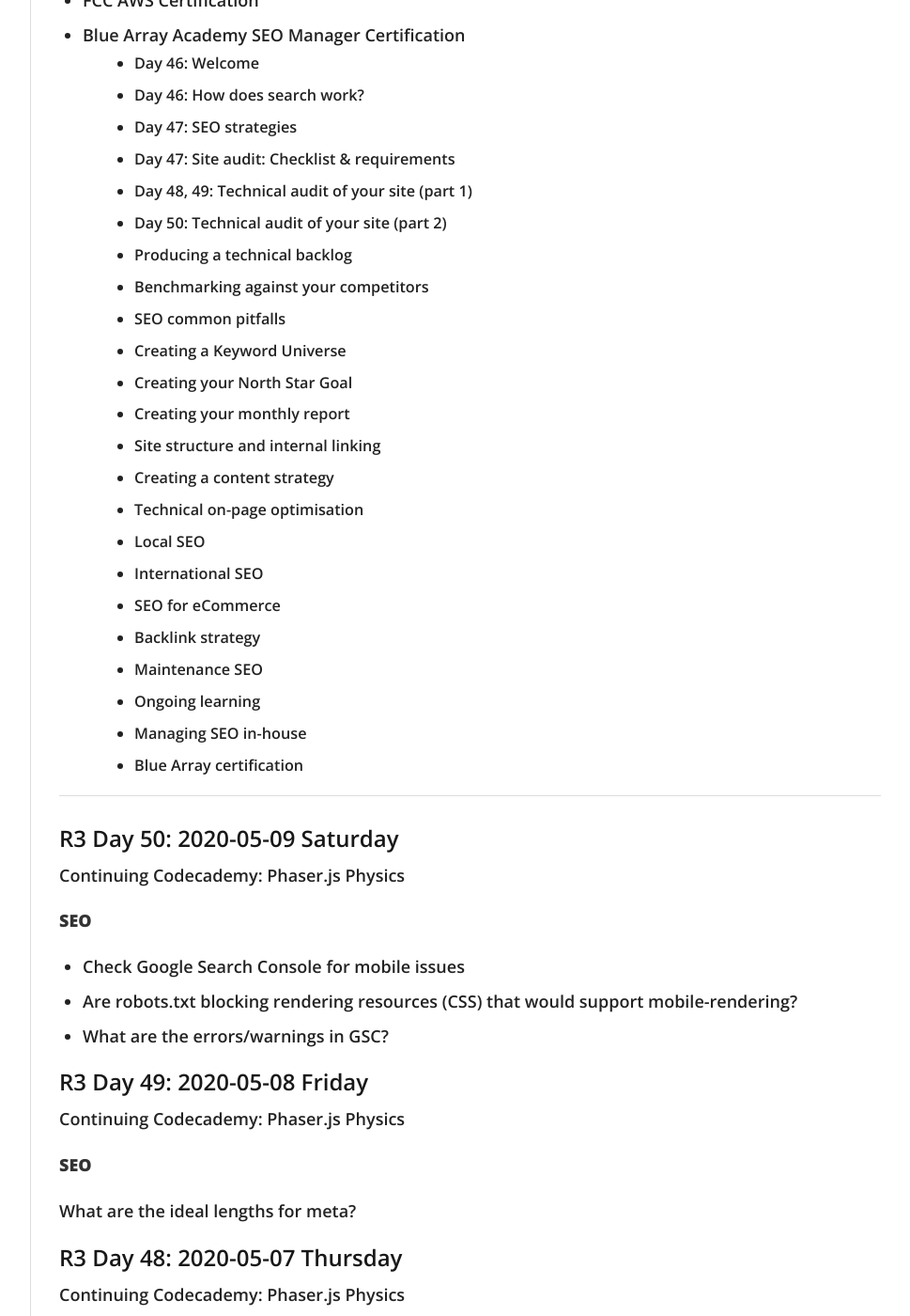
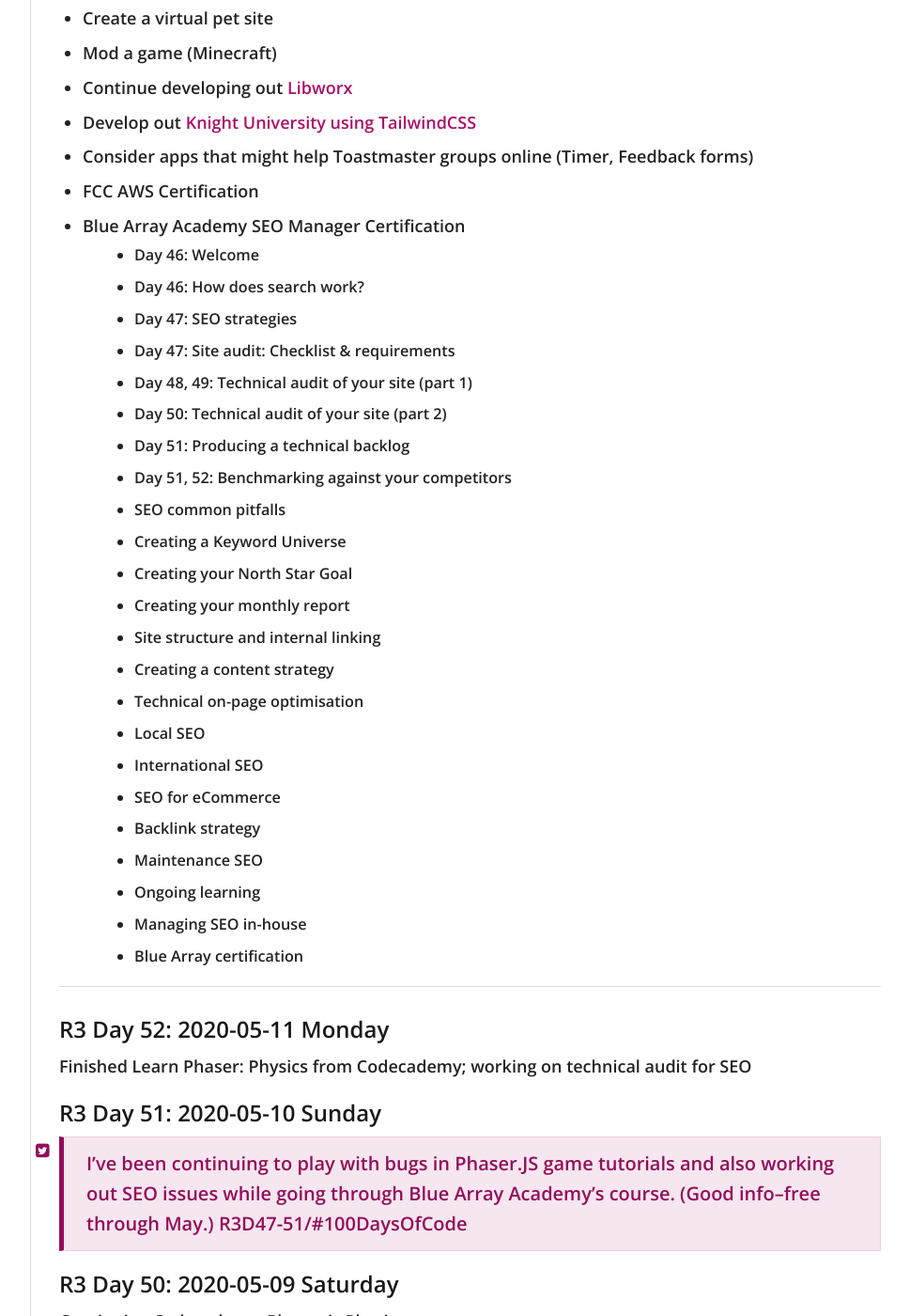
Before and after one commit to virtual/100daysofcode, a Jekyll site: the page built from index.md, in a window 1280 px wide and 1400 px high, scrolled down 2316 px. Shown: the whole window at 94% size, without its empty margins (272-1241 px from the left). Built offline with Jekyll 4.4.1, drawn with Linux system fonts in a browser that asks for light colours; nearby versions of some CDN libraries; our own code applies the rules of GitHub Pages for plain Markdown files; some of the changed text lies outside the part shown.

Commit message:
add phaser, seo d52

```diff
--- a/index.md
+++ b/index.md
@@ -62,6 +62,12 @@
   - Day 44: Learn Phaser: Basics
   - Day 45: Learn Phaser: Basics ✓
   - Day 46: Learn Phaser: Color a Pegasus
+  - Day 47: Learn Phaser: Color a Pegasus ✓
+  - Day 48: Learn Phaser: Physics
+  - Day 49: Learn Phaser: Physics
+  - Day 50: Learn Phaser: Physics
+  - Day 51: Learn Phaser: Physics
+  - Day 52: Learn Phaser: Physics ✓
 - Animations / maniuplations with SVG
 - Create a game with an isometric view
 - Create a virtual pet site
@@ -77,8 +83,8 @@
   - Day 47: Site audit: Checklist & requirements
   - Day 48, 49: Technical audit of your site (part 1)
   - Day 50: Technical audit of your site (part 2)
-  - Producing a technical backlog
-  - Benchmarking against your competitors
+  - Day 51: Producing a technical backlog
+  - Day 51, 52: Benchmarking against your competitors
   - SEO common pitfalls
   - Creating a Keyword Universe
   - Creating your North Star Goal
@@ -96,6 +102,15 @@
   - Blue Array certification
 
 ----------
+
+## R3 Day 52: 2020-05-11 Monday
+
+Finished Learn Phaser: Physics from Codecademy; working on technical audit for SEO
+
+
+## R3 Day 51: 2020-05-10 Sunday
+
+> I've been continuing to play with bugs in Phaser.JS game tutorials and also working out SEO issues while going through Blue Array Academy's course. (Good info--free through May.) R3D47-51/#100DaysOfCode
 
 ## R3 Day 50: 2020-05-09 Saturday
 
```
